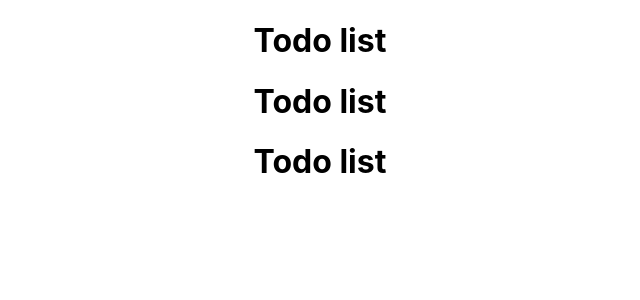
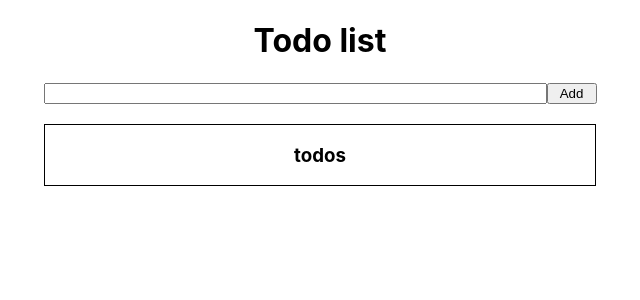
Before and after one commit to vernigora2k/my-react-todo-list, a React (Create React App) app: page / in a window 1280 px wide. Shown: the top 300 px of the page, without its empty margins (320-960 px from the left). Built offline with nearby package versions, Linux system fonts and the light colour scheme.

Commit message:
v1.0.4temp

```diff
--- a/src/AddTodo/AddTodo.css
+++ b/src/AddTodo/AddTodo.css
@@ -0,0 +1,6 @@
+.addForm__input {
+    width: 495px;
+}
+.addForm__button {
+    width: 50px;
+}
--- a/src/AddTodo/AddTodo.js
+++ b/src/AddTodo/AddTodo.js
@@ -1,7 +1,11 @@
 import React from 'react'
+import './AddTodo.css'
 
 export default function AddTodo() {
     return  (
-        <h1>Todo list</h1>
+        <form className='addForm'>
+            <input className='addForm__input' type='text'></input>
+            <button className='addForm__button' type='submit'>Add</button>
+        </form>
     )
 }
--- a/src/App.css
+++ b/src/App.css
@@ -1,5 +1,7 @@
 .App {
   text-align: center;
+  display: flex;
+  flex-direction: column;
 }
 
 .App-logo {
--- a/src/TodoList/TodoList.css
+++ b/src/TodoList/TodoList.css
@@ -0,0 +1,6 @@
+.todos {
+    align-self: center;
+    width: 550px;
+    border: 1px solid black;
+    margin-top: 20px;
+}
--- a/src/TodoList/TodoList.js
+++ b/src/TodoList/TodoList.js
@@ -1,7 +1,10 @@
 import React from 'react'
+import './TodoList.css'
 
 export default function TodoList() {
     return  (
-        <h1>Todo list</h1>
+        <div className='todos'>
+            <h3 className='todos__title'>todos</h3>
+        </div>
     )
 }
```
